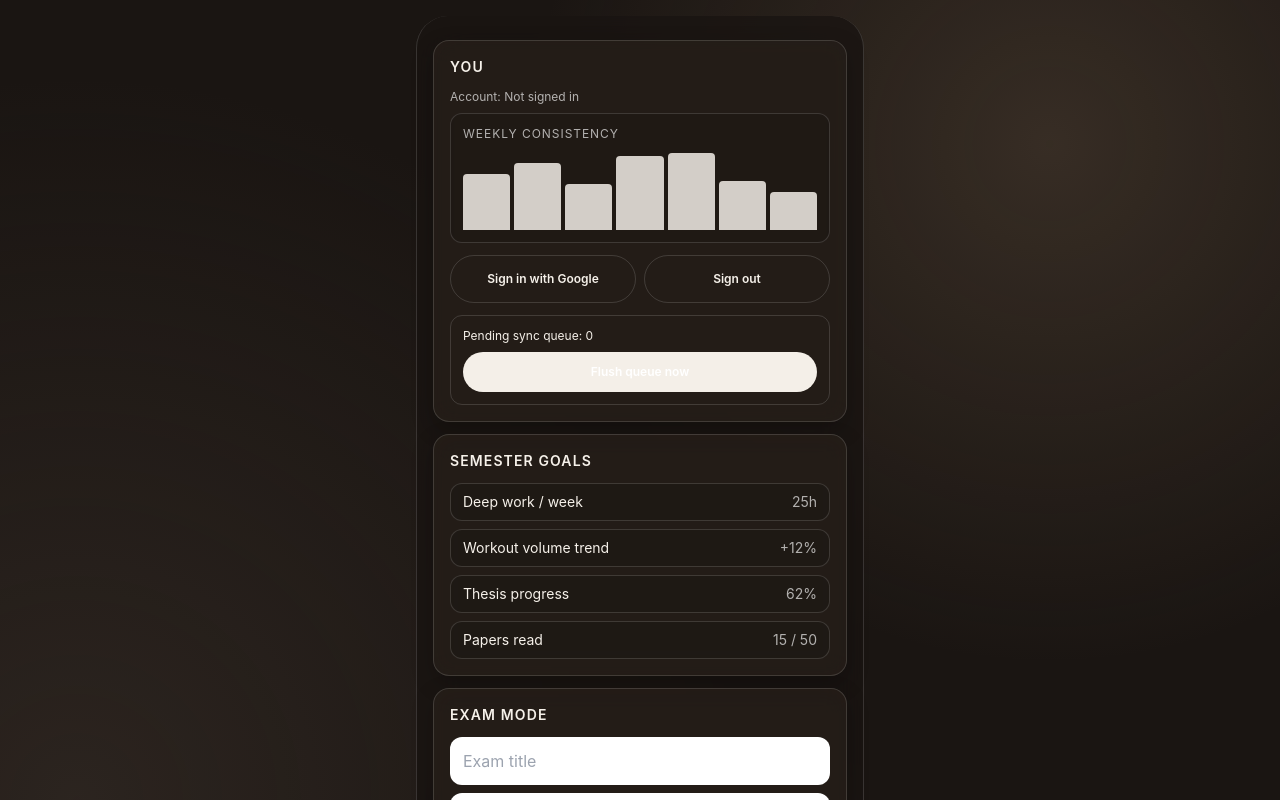
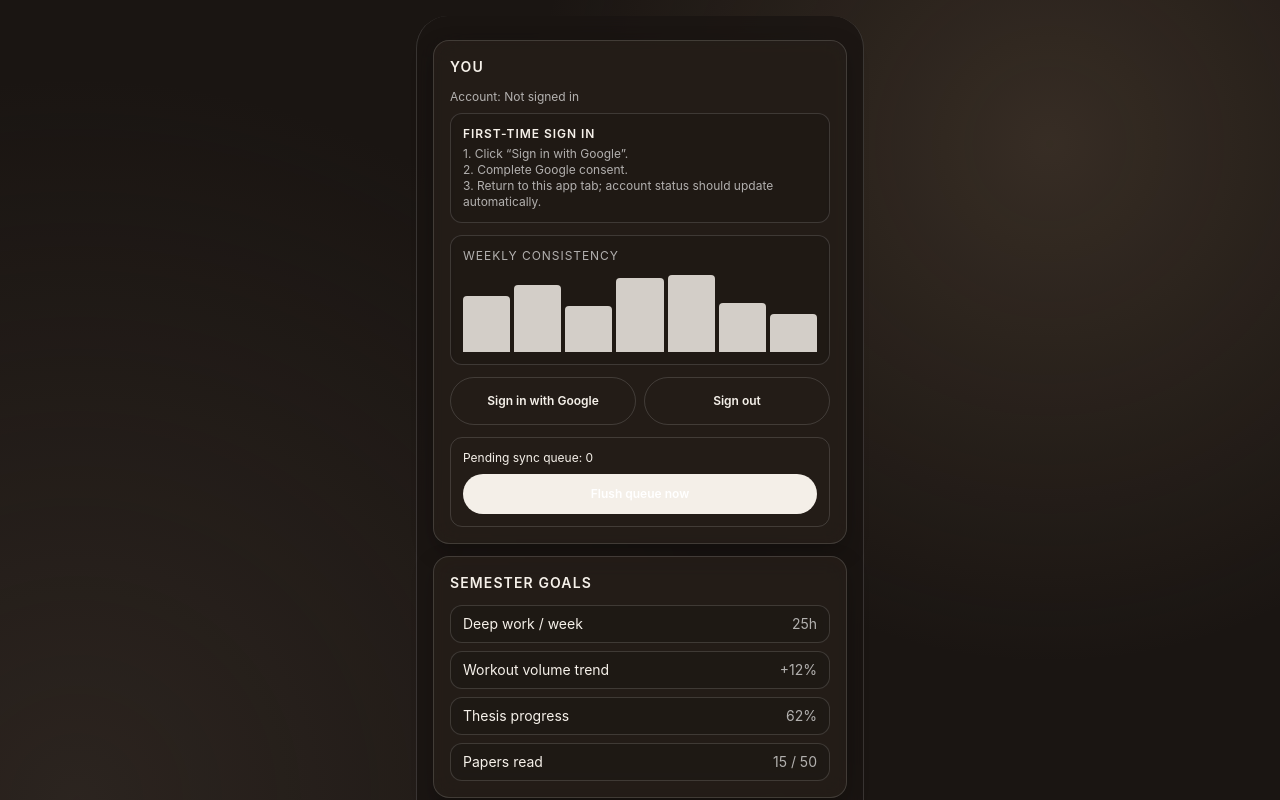
Before and after one commit to rayaanoidPrime/dayos, a React (Vite) app in the folder dayos-app/: page /you in a window 1280 px wide. Shown: the top 800 px of the page. Built offline with nearby package versions, Linux system fonts and the light colour scheme; no server answers.

Commit message:
docs(ui): update You-tab auth docs and add first-time oauth onboarding hint

```diff
--- a/dayos-app/src/pages/TodayPage.tsx
+++ b/dayos-app/src/pages/TodayPage.tsx
@@ -703,7 +703,7 @@ export function TodayPage() {
 
       {visibleCards.length === 0 && (
         <Card title="Exam Mode">
-          <p className="text-sm text-text">No cards available. Review Exam Mode settings.</p>
+          <p className="text-sm text-text">No cards available. Review Exam Mode in the You tab.</p>
         </Card>
       )}
     </div>
--- a/dayos-app/src/pages/YouPage.tsx
+++ b/dayos-app/src/pages/YouPage.tsx
@@ -72,6 +72,14 @@ export function YouPage() {
       <Card title="You">
         {!hasSupabaseConfig && <p className="text-xs text-warning">Supabase env vars are missing in this build.</p>}
         <p className="mb-2 text-xs text-muted">Account: {sessionEmail ?? 'Not signed in'}</p>
+        {!sessionEmail && (
+          <div className="mb-3 rounded-input border border-border bg-bg/40 p-3 text-xs text-muted">
+            <p className="font-semibold uppercase tracking-[0.08em] text-text">First-time sign in</p>
+            <p className="mt-1">1. Click “Sign in with Google”.</p>
+            <p>2. Complete Google consent.</p>
+            <p>3. Return to this app tab; account status should update automatically.</p>
+          </div>
+        )}
         <div className="mb-3 rounded-input border border-border bg-bg/40 p-3">
           <p className="text-xs uppercase tracking-[0.08em] text-muted">Weekly Consistency</p>
           <div className="mt-2 flex h-20 items-end gap-1">
```
Also changed, not shown: 2 other files (tests, documents, lock files or other folders).
